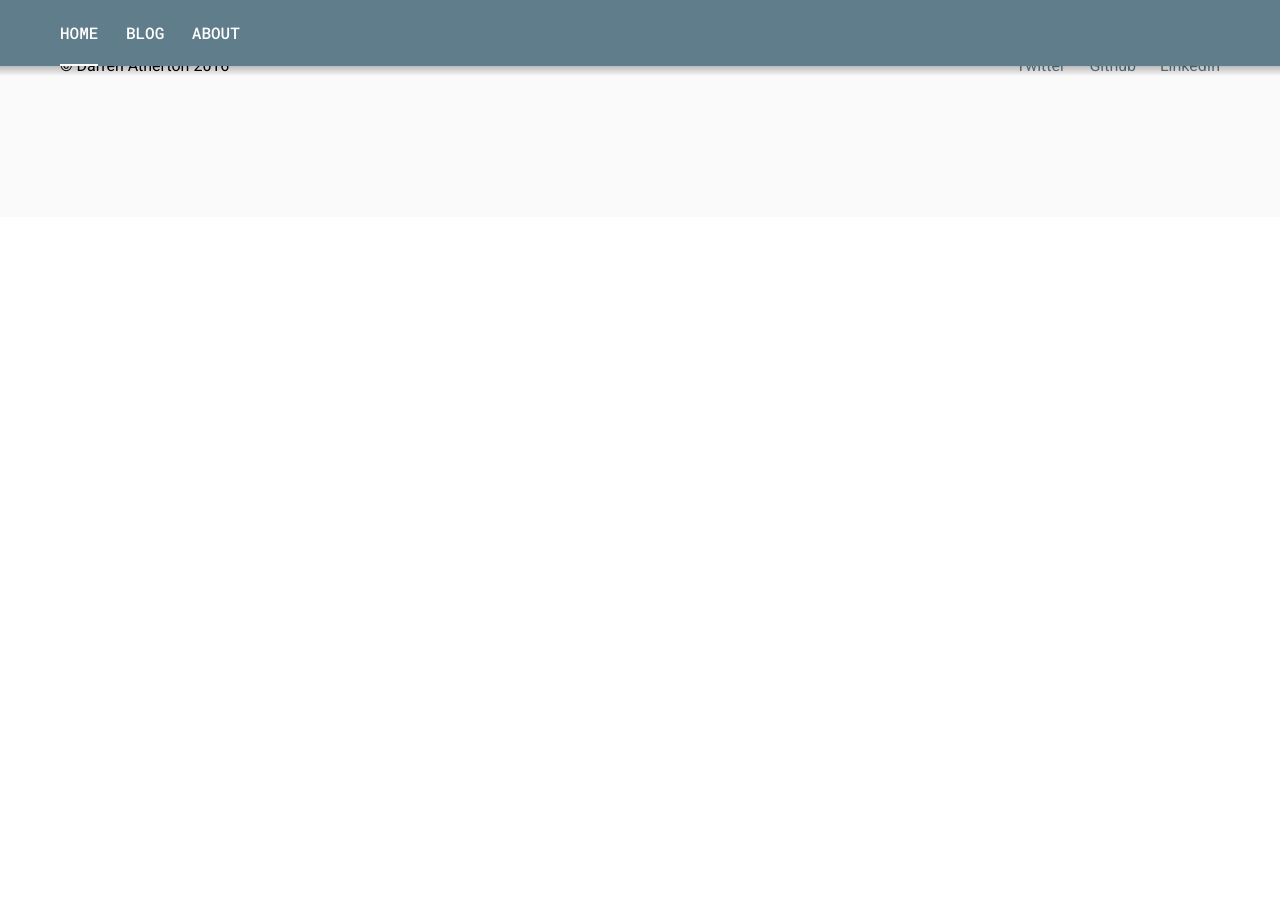
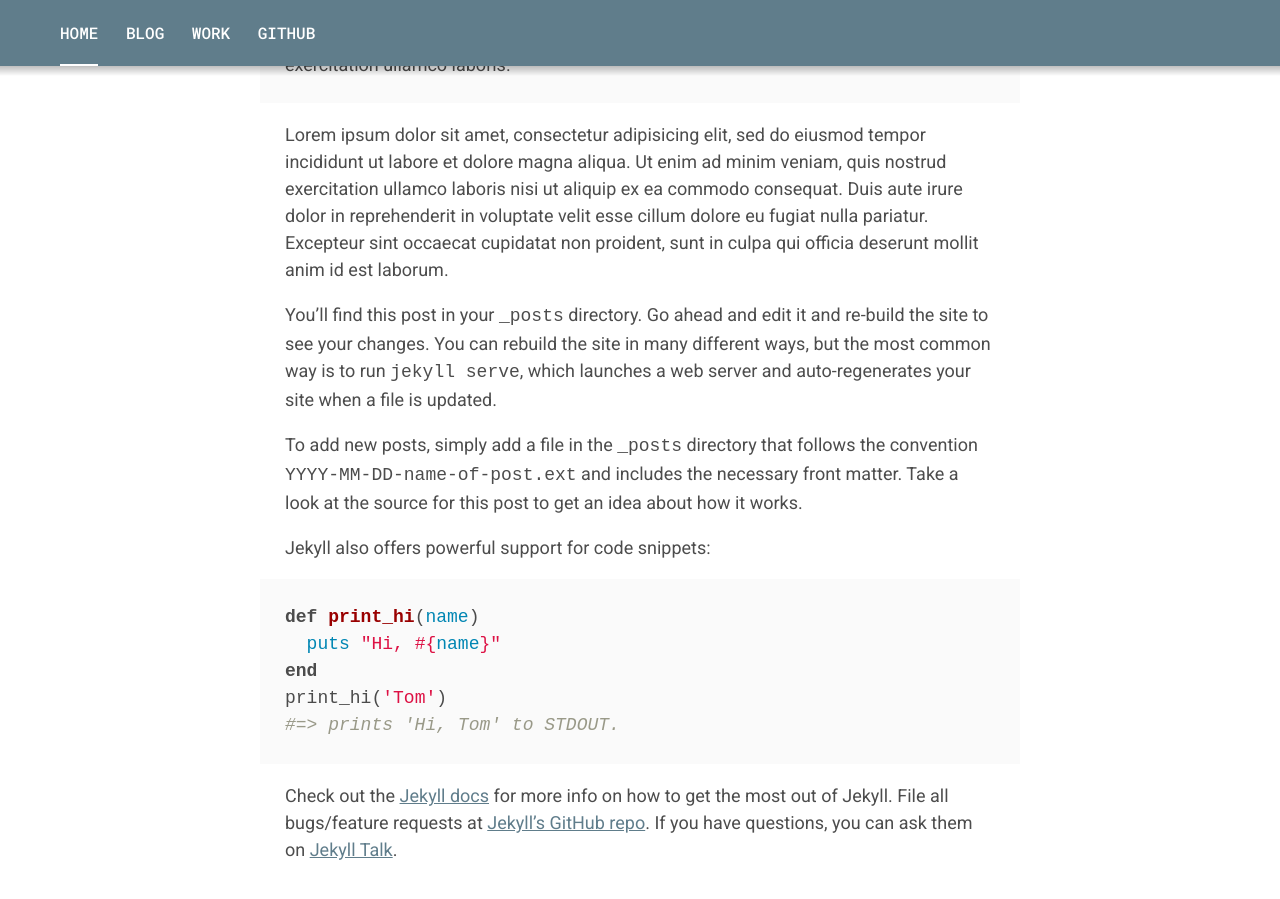
Before and after one commit to DarrenAtherton49/darrenatherton49.github.io, a Jekyll site: the page built from index.markdown, in a window 1280 px wide and 900 px high, scrolled down 1455 px. Built offline with Jekyll 4.4.1, drawn with Linux system fonts in a browser that asks for light colours; before the commit the page ends 1672 px from its top, so only the background shows below that; some of the changed text lies outside the part shown.

Commit message:
adds pages

```diff
--- a/_includes/navigation.html
+++ b/_includes/navigation.html
@@ -2,6 +2,7 @@
   <div class="c-navigation__container u-container">
     <a class="c-navigation__item {% if page.url == '/' %}is-active{% endif %}" href="{{ "/" | prepend: site.baseurl }}">Home</a>
     <a class="c-navigation__item {% if page.url == '/blog/' %}is-active{% endif %}" href="{{ "/blog/" | prepend: site.baseurl }}">Blog</a>
-    <a class="c-navigation__item {% if page.url == '/about/' %}is-active{% endif %}" href="{{ "/about/" | prepend: site.baseurl }}">About</a>
+    <a class="c-navigation__item {% if page.url == '/work/' %}is-active{% endif %}" href="{{ "/work/" | prepend: site.baseurl }}">Work</a>
+    <a class="c-navigation__item {% if page.url == '/gitub/' %}is-active{% endif %}" href="https://github.com/DarrenAtherton49">GitHub</a>
   </div>
 </nav>
--- a/_pages/about.markdown
+++ b/_pages/work.markdown
@@ -1,7 +1,7 @@
 ---
 layout: page
-title: About
-permalink: /about/
+title: Work
+permalink: /work/
 ---
 Lorem ipsum dolor sit amet, consectetur adipisicing elit, sed do eiusmod tempor incididunt ut labore et dolore magna aliqua. Ut enim ad minim veniam, quis nostrud exercitation ullamco laboris nisi ut aliquip ex ea commodo consequat. Duis aute irure dolor in reprehenderit in voluptate velit esse cillum dolore eu fugiat nulla pariatur. Excepteur sint occaecat cupidatat non proident, sunt in culpa qui officia deserunt mollit anim id est laborum.
 
--- a/index.markdown
+++ b/index.markdown
@@ -2,6 +2,35 @@
 layout: page
 title: Darren Atherton - Android Developer
 ---
+
+## About
+
+Hello, I'm Darren Atherton. Thanks for visiting my site!
+
+I'm a professional software developer (predominantly Android) who is passionate about building apps with an excellent user experience, grounded in clean, well-structured and testable code.
+
+Some examples of apps I've contributed to can be found [here][work-link] and [here][github-link].
+
+
+## More Links
+
+Resume: [PDF][resume-pdf-link], [MS Word][resume-msword-link], [JSON][resume-json-link] or [APK][resume-apk-link].\\
+Email: darren.a.atherton[at]gmail.com\\
+[LinkedIn][linkedin-link]\\
+[GitHub][github-link]\\
+[Twitter][twitter-link]
+
+
+[work-link]: http://darrenatherton49.github.io/work
+[github-link]: https://github.com/DarrenAtherton49
+[resume-pdf-link]: https://github.com/DarrenAtherton49/resume/blob/master/resume.pdf
+[resume-msword-link]: https://github.com/DarrenAtherton49/resume/blob/master/resume.docx?raw=true
+[resume-json-link]: https://github.com/DarrenAtherton49/resume/blob/master/resume.json
+[resume-apk-link]: https://github.com/DarrenAtherton49/MaterialCV
+[resume-code-link]: https://github.com/DarrenAtherton49/MaterialCV
+[linkedin-link]: https://linkedin.com/in/darrenatherton
+[twitter-link]: https://twitter.com/darrenatherton
+
 Lorem ipsum dolor sit amet, consectetur adipisicing elit, sed do eiusmod tempor incididunt ut labore et dolore magna aliqua. Ut enim ad minim veniam, quis [nostrud exercitation](http://alexcarpenter.me) ullamco laboris nisi ut aliquip ex ea commodo consequat. Duis aute irure dolor in reprehenderit in voluptate velit esse cillum dolore eu fugiat nulla pariatur. Excepteur sint occaecat cupidatat non proident, sunt in culpa qui officia deserunt mollit anim id est laborum.
 
 ## Heading Level 2
@@ -19,3 +48,24 @@
 > Lorem ipsum dolor sit amet, consectetur adipisicing elit, sed do eiusmod tempor incididunt ut labore et dolore magna aliqua. Ut enim ad minim veniam, quis nostrud exercitation ullamco laboris.
 
 Lorem ipsum dolor sit amet, consectetur adipisicing elit, sed do eiusmod tempor incididunt ut labore et dolore magna aliqua. Ut enim ad minim veniam, quis nostrud exercitation ullamco laboris nisi ut aliquip ex ea commodo consequat. Duis aute irure dolor in reprehenderit in voluptate velit esse cillum dolore eu fugiat nulla pariatur. Excepteur sint occaecat cupidatat non proident, sunt in culpa qui officia deserunt mollit anim id est laborum.
+
+
+You’ll find this post in your `_posts` directory. Go ahead and edit it and re-build the site to see your changes. You can rebuild the site in many different ways, but the most common way is to run `jekyll serve`, which launches a web server and auto-regenerates your site when a file is updated.
+
+To add new posts, simply add a file in the `_posts` directory that follows the convention `YYYY-MM-DD-name-of-post.ext` and includes the necessary front matter. Take a look at the source for this post to get an idea about how it works.
+
+Jekyll also offers powerful support for code snippets:
+
+{% highlight ruby %}
+def print_hi(name)
+  puts "Hi, #{name}"
+end
+print_hi('Tom')
+#=> prints 'Hi, Tom' to STDOUT.
+{% endhighlight %}
+
+Check out the [Jekyll docs][jekyll-docs] for more info on how to get the most out of Jekyll. File all bugs/feature requests at [Jekyll’s GitHub repo][jekyll-gh]. If you have questions, you can ask them on [Jekyll Talk][jekyll-talk].
+
+[jekyll-docs]: http://jekyllrb.com/docs/home
+[jekyll-gh]:   https://github.com/jekyll/jekyll
+[jekyll-talk]: https://talk.jekyllrb.com/
```
